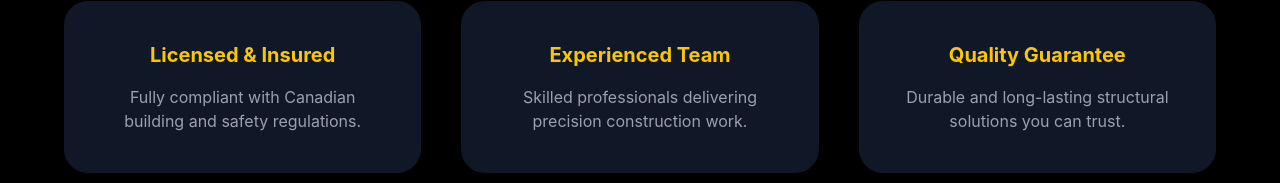
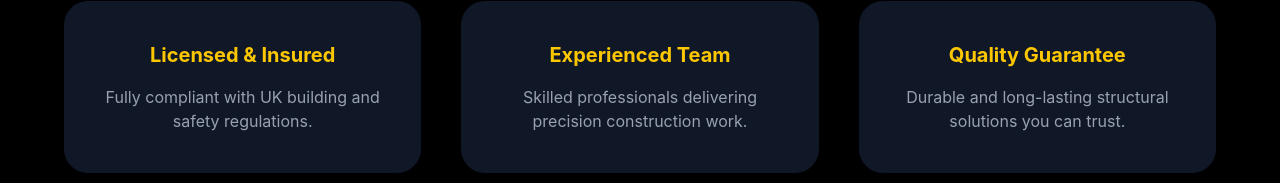
Before and after one commit to mundraconstruction/main, a React (Vite) app: page / in a window 1280 px wide. Shown: the part 2303-2486 px from the top of the page. Built offline with nearby package versions, Linux system fonts and the light colour scheme.

Commit message:
Update Home.jsx

```diff
--- a/src/pages/Home.jsx
+++ b/src/pages/Home.jsx
@@ -119,7 +119,7 @@ function Home() {
         <h2 className="text-3xl md:text-4xl font-bold mb-16 text-yellow-400">Why Choose Mundra Construction?</h2>
         <div className="grid grid-cols-1 md:grid-cols-3 gap-10 max-w-6xl mx-auto">
           {[
-            { title: "Licensed & Insured", desc: "Fully compliant with Canadian building and safety regulations." },
+            { title: "Licensed & Insured", desc: "Fully compliant with UK building and safety regulations." },
             { title: "Experienced Team", desc: "Skilled professionals delivering precision construction work." },
             { title: "Quality Guarantee", desc: "Durable and long-lasting structural solutions you can trust." }
           ].map((item, i) => (
```
